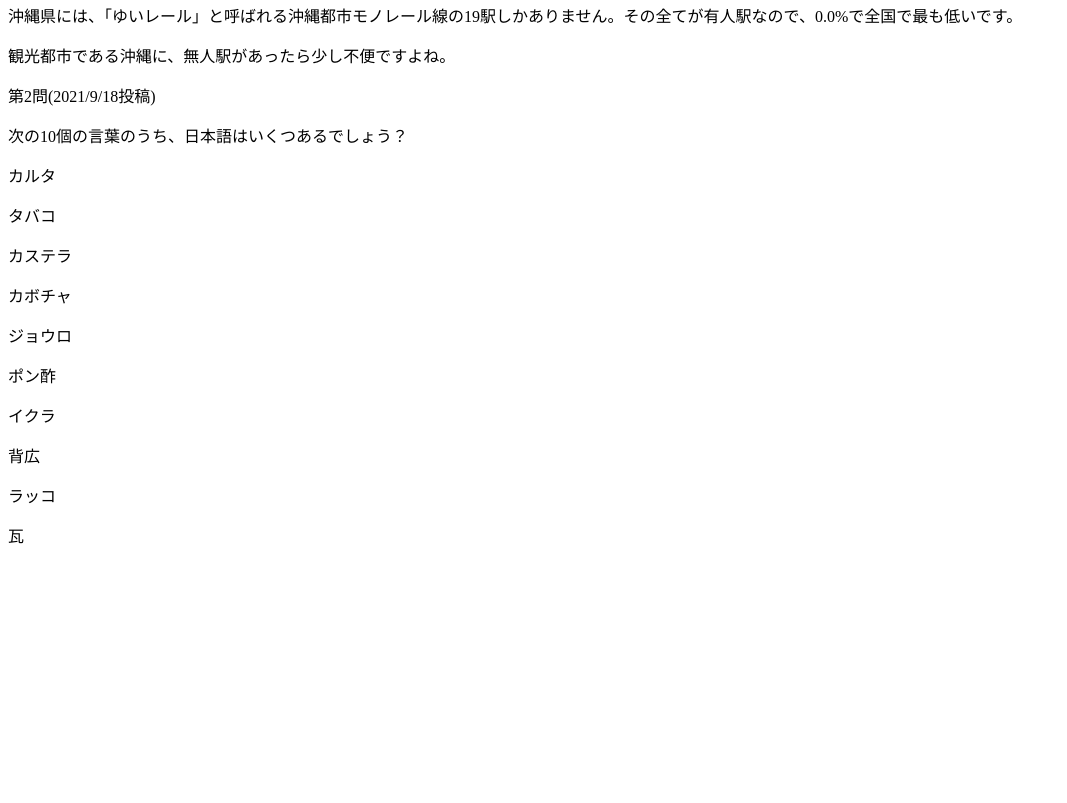
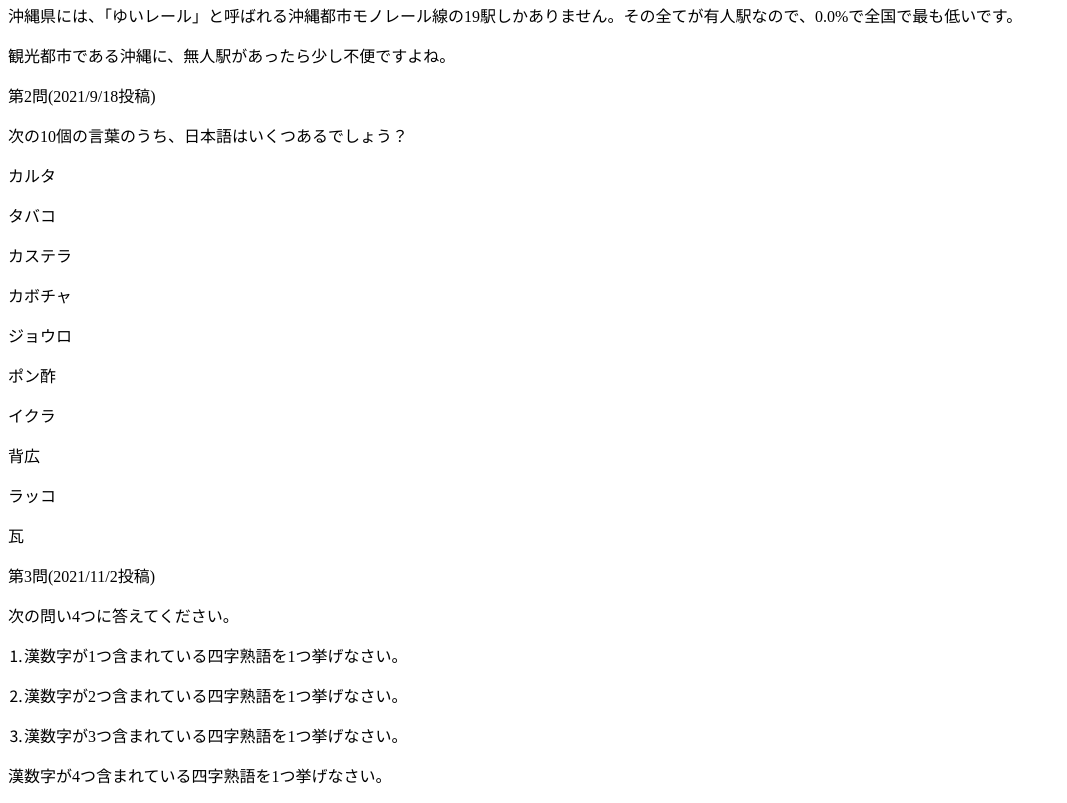
Before and after one commit to TATUpaisen/emondai, a plain HTML site: page index.html in a window 1280 px wide. Shown: the part 440-1243 px from the top of the page, without its empty margins (0-1067 px from the left). Before the commit the page ends 1003 px from the top, so only its background shows below. Drawn offline with Linux system fonts and the light colour scheme.

Commit message:
Update index.html

```diff
--- a/index.html
+++ b/index.html
@@ -53,6 +53,24 @@
     <p>イクラ</p>
     <p>背広</p>
     <p>ラッコ</p>
-    <p>瓦</p>
+    <p>瓦
+    </p>
+    <p>
+      第3問(2021/11/2投稿)
+    </p>
+    <p>
+      次の問い4つに答えてください。
+    </p>
+    <p>
+      ⒈漢数字が1つ含まれている四字熟語を1つ挙げなさい。
+    </p>
+    <p>
+      ⒉漢数字が2つ含まれている四字熟語を1つ挙げなさい。
+    </p>
+    <p>
+      ⒊漢数字が3つ含まれている四字熟語を1つ挙げなさい。
+    </p>
+    <p>
+      漢数字が4つ含まれている四字熟語を1つ挙げなさい。
   </body>
 </html>
```
